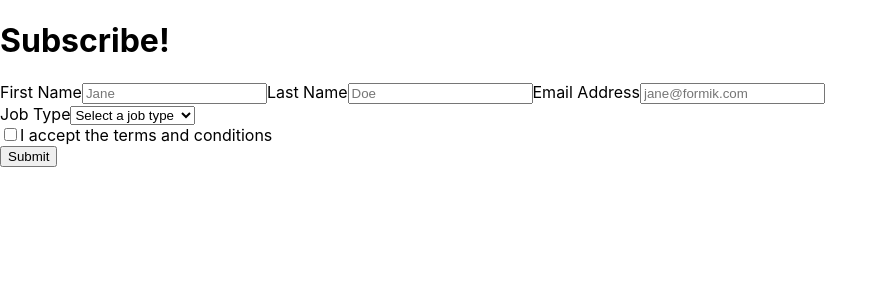
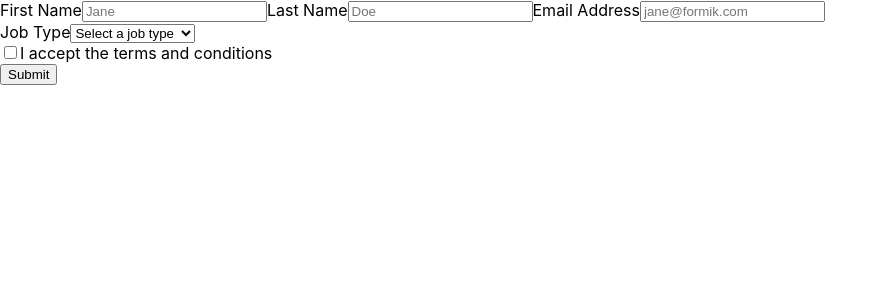
Before and after one commit to QuangLe44/mini-project, a React (Create React App) app in the folder mini-project/: page / in a window 1280 px wide. Shown: the top 300 px of the page, without its empty margins (0-888 px from the left). Built offline with nearby package versions, Linux system fonts and the light colour scheme.

Commit message:
fixed test example

```diff
--- a/mini-project/package.json
+++ b/mini-project/package.json
@@ -10,6 +10,7 @@
     "@types/node": "^16.18.116",
     "@types/react": "^18.3.12",
     "@types/react-dom": "^18.3.1",
+    "formik": "^2.4.6",
     "react": "^18.3.1",
     "react-dom": "^18.3.1",
     "react-icons": "^5.3.0",
--- a/mini-project/src/signUpForm.tsx
+++ b/mini-project/src/signUpForm.tsx
@@ -96,7 +96,6 @@ const SignupForm: React.FC = () => {
 
   return (
     <>
-      <h1>Subscribe!</h1>
       <Formik
         initialValues={initialValues}
         validationSchema={validationSchema}
```
Also changed, not shown: 1 other file (tests, documents, lock files or other folders).
